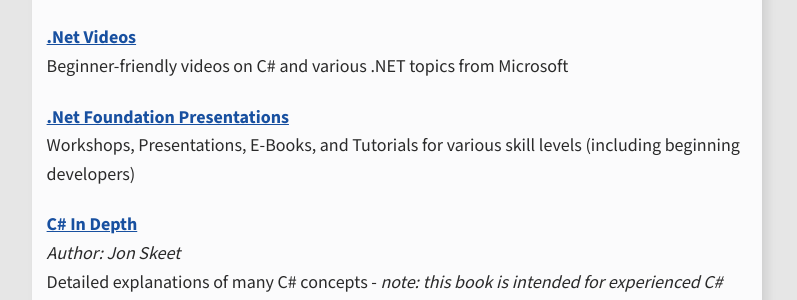
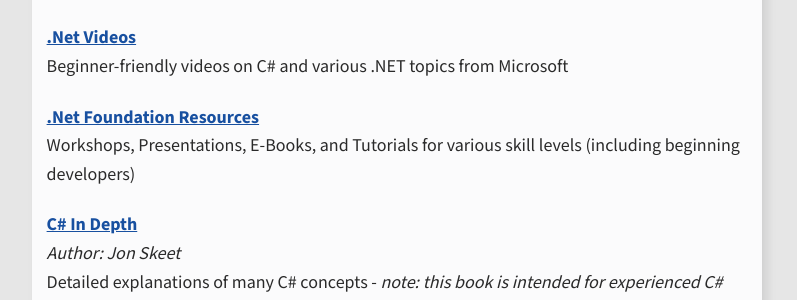
Before and after one commit to ShawnPence/shawnpence.github.io, a Jekyll site: the page built from resources.md, in a window 1280 px wide and 900 px high, scrolled down 1035 px. Shown: the part 154-454 px from the top of the window, without its empty margins (243-1040 px from the left). Built offline with Jekyll 4.4.1, drawn with Linux system fonts in a browser that asks for light colours.

Commit message:
update link to dotnet foundation resources

```diff
--- a/resources.md
+++ b/resources.md
@@ -36,7 +36,7 @@
 **[.Net Videos](https://dotnet.microsoft.com/learn/videos)**<br>
 Beginner-friendly videos on C# and various .NET topics from Microsoft
 
-**[.Net Foundation Presentations](https://presentations.dotnetfoundation.org/)**<br>
+**[.Net Foundation Resources](https://dotnetfoundation.org/community/resources)**<br>
 Workshops, Presentations, E-Books, and Tutorials for various skill levels (including beginning developers)
 
 **[C# In Depth](https://csharpindepth.com/)**<br>
```
